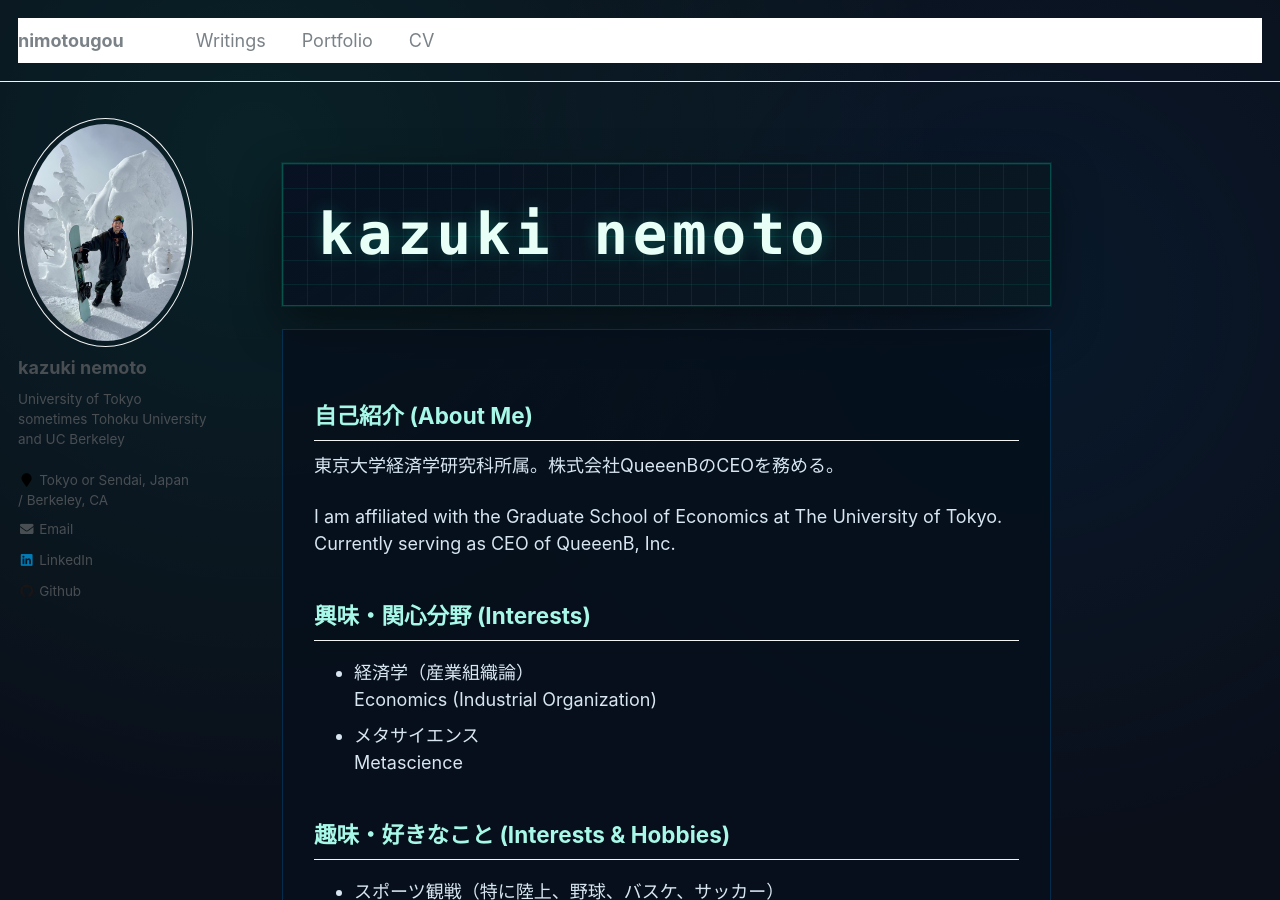
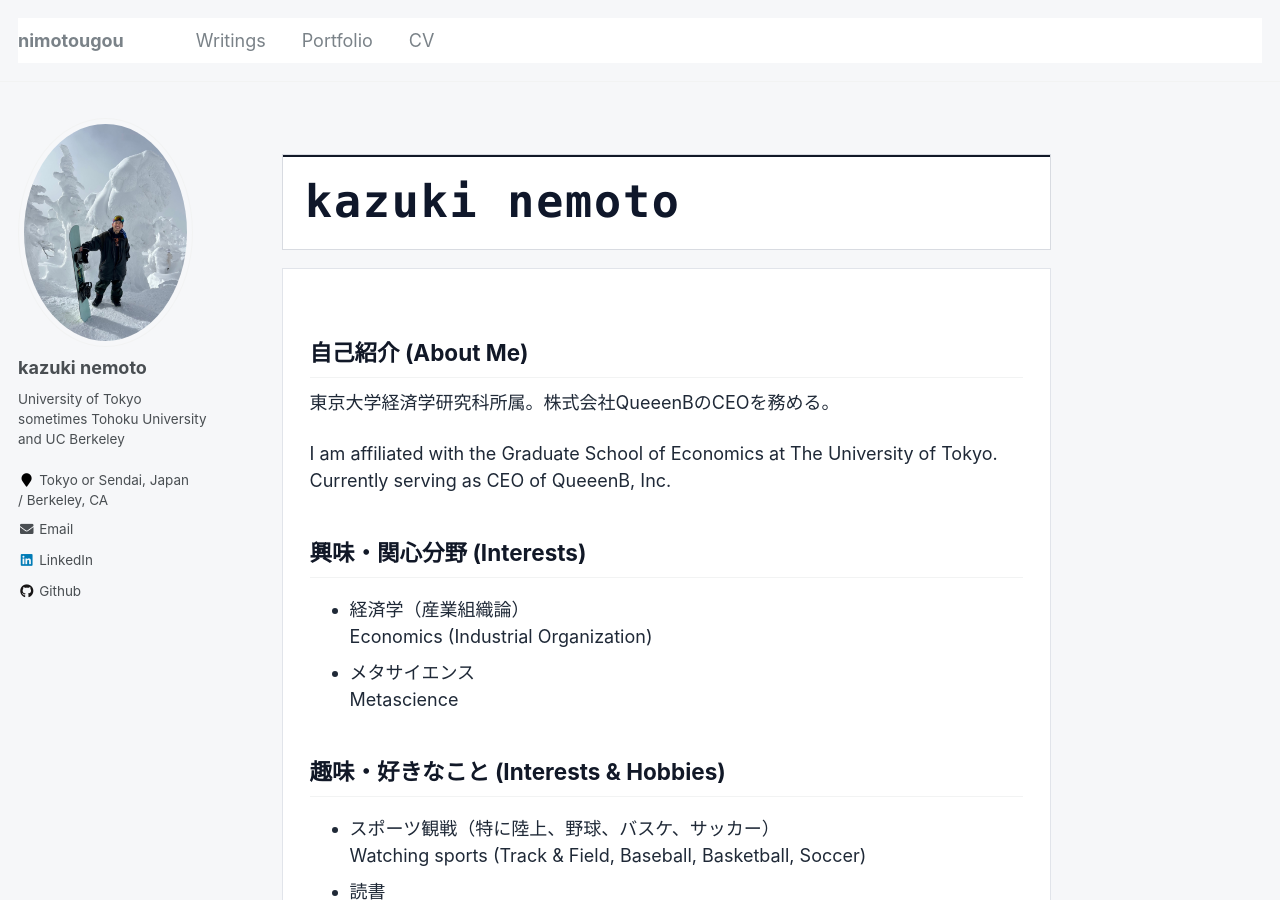
Before and after one commit to kazu-nemoto/kazu-nemoto.github.io, a Jekyll site: the page built from index.md, in a window 1280 px wide and 900 px high. Built offline with Jekyll 4.4.1, drawn with Linux system fonts in a browser that asks for light colours.

Commit message:
Tone down landing style to minimal digital look

```diff
--- a/_sass/_custom.scss
+++ b/_sass/_custom.scss
@@ -45,10 +45,7 @@ body.landing-loading .page__footer {
 }
 
 body.landing {
-  background:
-    radial-gradient(circle at 20% 10%, rgba(0, 255, 204, 0.08), transparent 40%),
-    radial-gradient(circle at 80% 20%, rgba(0, 153, 255, 0.08), transparent 35%),
-    #0a0f1a;
+  background: #f6f7f9;
 }
 
 body.landing .page {
@@ -57,22 +54,22 @@ body.landing .page {
 
 body.landing .landing-hero {
   position: relative;
-  margin: 2.5rem 0 1rem;
-  padding: 2rem;
-  border: 1px solid rgba(0, 255, 204, 0.25);
-  background: linear-gradient(145deg, rgba(8, 17, 33, 0.92), rgba(9, 25, 34, 0.84));
-  box-shadow: 0 0 0 1px rgba(0, 255, 204, 0.08), 0 18px 48px rgba(0, 0, 0, 0.45);
+  margin: 2rem 0 0.8rem;
+  padding: 1.1rem 1.25rem;
+  border: 1px solid #d8dbe1;
+  background: #ffffff;
+  box-shadow: none;
   overflow: hidden;
 }
 
 body.landing .landing-hero::before {
   content: "";
   position: absolute;
-  inset: 0;
-  background-image:
-    linear-gradient(to right, rgba(0, 255, 204, 0.08) 1px, transparent 1px),
-    linear-gradient(to bottom, rgba(0, 255, 204, 0.08) 1px, transparent 1px);
-  background-size: 24px 24px;
+  left: 0;
+  right: 0;
+  top: 0;
+  height: 2px;
+  background: #111827;
   pointer-events: none;
 }
 
@@ -81,28 +78,27 @@ body.landing .landing-hero__title {
   z-index: 1;
   margin: 0;
   font-family: "Fira Code", "SFMono-Regular", Menlo, Monaco, Consolas, "Liberation Mono", "Courier New", monospace;
-  font-size: clamp(2rem, 6vw, 3.2rem);
-  letter-spacing: 0.08em;
+  font-size: clamp(1.6rem, 4.6vw, 2.5rem);
+  letter-spacing: 0.04em;
   text-transform: lowercase;
-  color: #e8fff7;
-  text-shadow: 0 0 18px rgba(0, 255, 204, 0.25);
+  color: #0f172a;
+  text-shadow: none;
 }
 
 body.landing .landing-content {
-  margin-top: 1.25rem;
-  padding: 1.5rem 1.75rem;
-  border: 1px solid rgba(0, 153, 255, 0.22);
-  background: rgba(6, 16, 28, 0.8);
-  backdrop-filter: blur(4px);
-  color: #d8e6f2;
+  margin-top: 1rem;
+  padding: 1.4rem 1.5rem;
+  border: 1px solid #e1e4ea;
+  background: #ffffff;
+  color: #1f2937;
 }
 
 body.landing .landing-content h2 {
-  color: #a8f8e8;
+  color: #111827;
 }
 
 body.landing .landing-content hr {
-  border-color: rgba(0, 255, 204, 0.22);
+  border-color: #e5e7eb;
 }
 
 @keyframes landingType {
```
